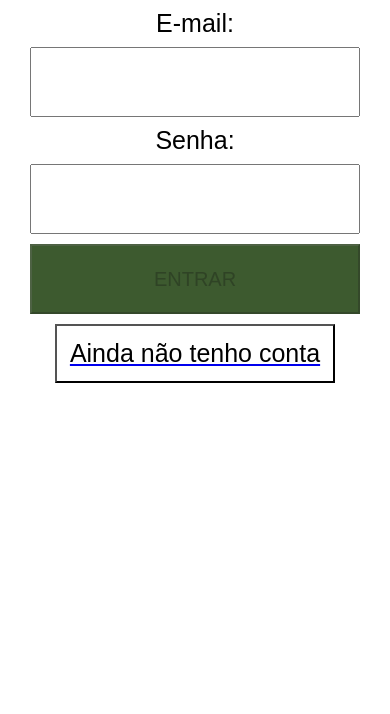
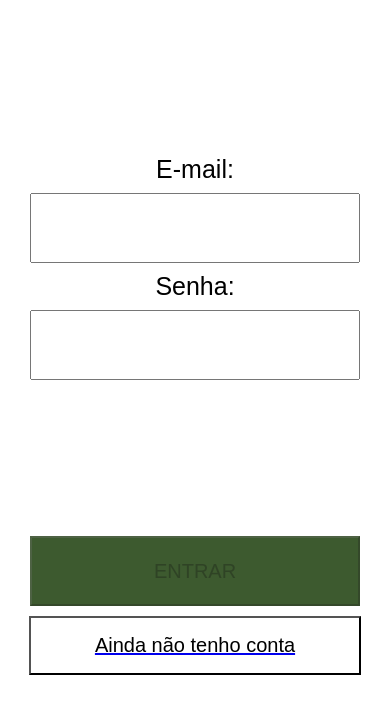
Before and after one commit to tryber/sd-02-project-trybeer-3, a React (Create React App) app in the folder front-end/: page /login in a window 390 px wide. Shown: the top 714 px of the page. Built offline with nearby package versions, Linux system fonts and the light colour scheme.

Commit message:
Localstorage em adicionar fu rodando

```diff
--- a/front-end/src/App.js
+++ b/front-end/src/App.js
@@ -1,5 +1,5 @@
 import React from 'react';
-import { BrowserRouter as Router, Switch, Route } from 'react-router-dom';
+import { BrowserRouter as Router, Switch, Route, Redirect } from 'react-router-dom';
 import Login from './pages/Login';
 import Register from './pages/Register';
 import Products from './pages/Products';
@@ -8,7 +8,10 @@ import './App.css';
 const App = () => (
   <Router>
     <Switch>
-      <Route path="/login" component={Login} />
+      <Route exact path='/'>
+        <Redirect to='/login' />
+      </Route>
+      <Route exact path="/login" component={Login} />
       <Route exact path="/register" component={Register} />
       <Route exact path="/products" component={Products} />
     </Switch>
--- a/front-end/src/components/Products/AllProducts.js
+++ b/front-end/src/components/Products/AllProducts.js
@@ -1,6 +1,18 @@
 import React, { useEffect, useState } from 'react';
 import { getProducts } from '../../services';
 import '../../styles/AllProducts.css';
+
+const setCart = (product) => (
+  JSON.parse(localStorage.getItem('cart'))
+    ? localStorage
+      .setItem('cart', JSON.stringify([...JSON.parse(localStorage.getItem('cart')), product]))
+    : localStorage
+      .setItem('cart', JSON.stringify([product]))
+);
+
+const removeCart = (product) => {
+  const getCart = localStorage.getItem('cart') || null;
+};
 
 const AllProducts = () => {
   const [products, setProducts] = useState([]);
@@ -12,16 +24,23 @@ const AllProducts = () => {
 
   return (
     <div className="AllProducts_father">
-      {products.map(({ name, price }) => (
+      {products.map((product) => {
+        const { name, price, picture } = product;
+        return (
           <div
             className="Product_only"
             key={`${name} option`}
           >
+            <img className="Products_img" alt='show beer selection' src={picture} />
             <p>{`R$ ${Number(price).toFixed(2)}`}</p>
             <p>{name}</p>
-          <button type="button">+</button>
+            <div>
+              <button type="button" onClick={() => setCart(product)}>+</button>
+              <button type="button" onClick={() => console.log(product)}>-</button>
             </div>
-      ))}
+          </div>
+        );
+      })}
     </div>
   );
 };
--- a/front-end/src/pages/Login.js
+++ b/front-end/src/pages/Login.js
@@ -77,7 +77,7 @@ export default function Login() {
   }, [email, senha]);
 
   return (
-    <div>
+    <div className="Login_all">
       {renderLoginSection(email, setEmail, senha, setSenha)}
       {renderLoginButton(email, senha, disabled)}
       {btnSemConta()}
--- a/front-end/src/styles/AllProducts.css
+++ b/front-end/src/styles/AllProducts.css
@@ -4,12 +4,23 @@
   border-radius: 25px;
   display: flex;
   flex-direction: column;
+  height: 10%;
   justify-content: center;
+  margin: 1em;
   width: 35%;
+}
+
+.Product_only p {
+  font-size: 2vh;
 }
 
 .Product_only button {
   width: 35%;
+}
+
+.Products_img {
+  width: 60px;
+  height: 60px;
 }
 
 .AllProducts_father {
@@ -17,4 +28,5 @@
   display: flex;
   flex-flow: row wrap;
   justify-content: center;
+  margin-top: 14vh;
 }
--- a/front-end/src/styles/Header.css
+++ b/front-end/src/styles/Header.css
@@ -3,6 +3,7 @@
   position: fixed;
   width: 100%;
   z-index: 1;
+  top: 0;
 }
 
 .Menu_Sup {
--- a/front-end/src/styles/Login.css
+++ b/front-end/src/styles/Login.css
@@ -10,7 +10,7 @@
   top: 328px;
 }
 
-.logincampo > input {
+.logincampo>input {
   align-items: center;
   box-sizing: border-box;
   font-size: 25px;
@@ -46,7 +46,7 @@ button:disabled {
 .btn-sem-conta {
   background: white;
   box-sizing: border-box;
-  font-size: 25px;
+  font-size: 20px;
   height: 59px;
   left: 554px;
   margin-top: 10px;
@@ -55,16 +55,25 @@ button:disabled {
   width: 332px;
 }
 
-@media only screen and ( max-width : 600px ) {
+.btn-sem-conta:hover {
+  background: grey;
+  cursor: pointer;
+}
 
-  .logincampo > input {
+.Login_all {
+  display: flex;
+  flex-direction: column;
+  height: 80vh;
+}
+
+@media only screen and ( max-width: 600px) {
+  .logincampo>input {
     align-items: center;
     box-sizing: border-box;
     font-size: 25px;
     height: 70px;
     width: 330px;
   }
-
   .btn-login {
     align-items: center;
     background: rgb(28, 209, 24);
@@ -73,16 +82,15 @@ button:disabled {
     margin-top: 10px;
     width: 330px;
   }
-
   .btn-sem-conta {
     background: white;
     box-sizing: border-box;
-    font-size: 25px;
+    font-size: 20px;
     height: 59px;
     left: 554px;
     margin-top: 10px;
     text-decoration: none;
     top: 789px;
-    width: 280px;
+    width: 332px;
   }
 }
--- a/front-end/src/styles/Sidebar.css
+++ b/front-end/src/styles/Sidebar.css
@@ -8,6 +8,7 @@
   position: fixed;
   width: 30%;
   z-index: 0;
+  top: 0;
 }
 
 .Sidebar_All a {
```
Lines whose indentation alone changed are shown as unchanged.
